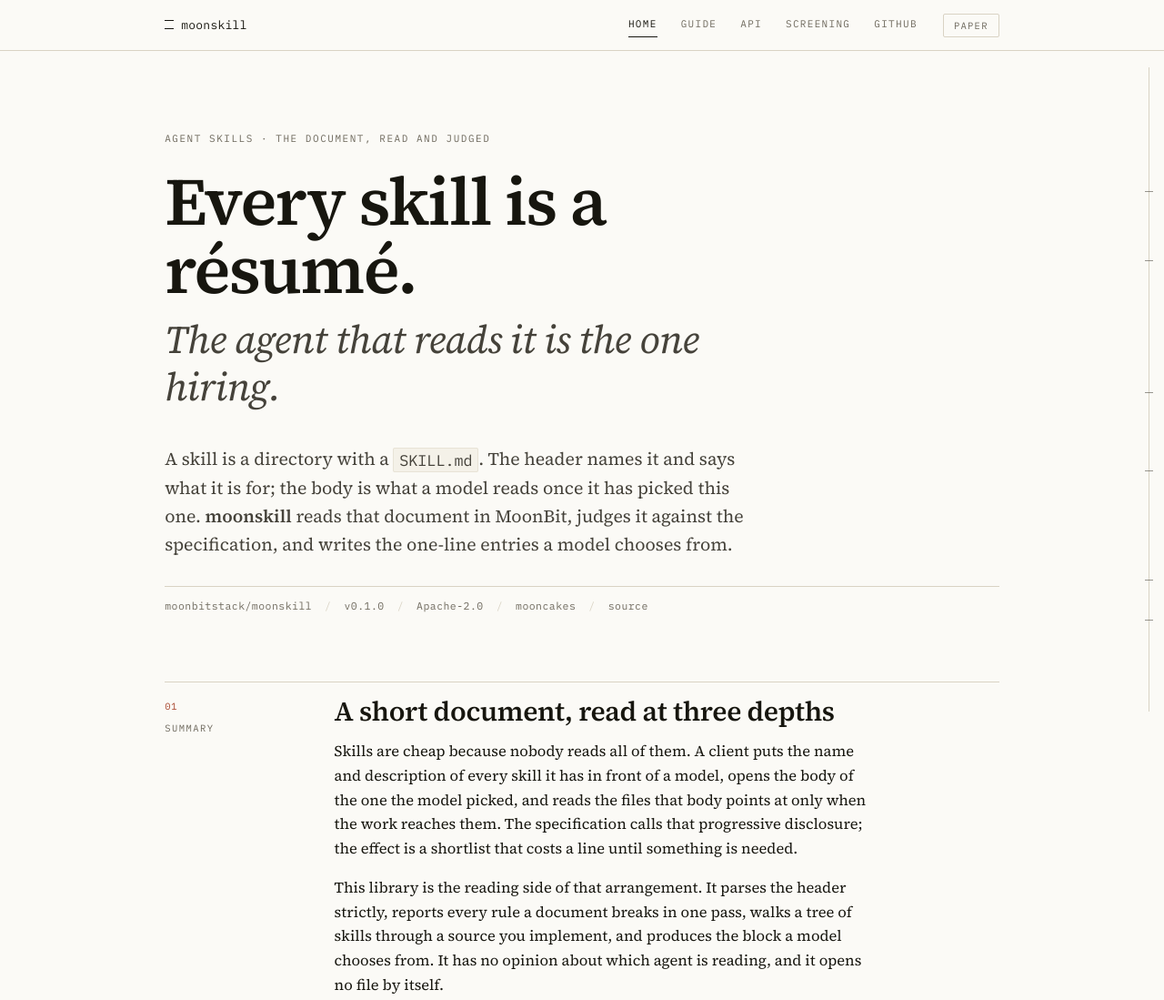
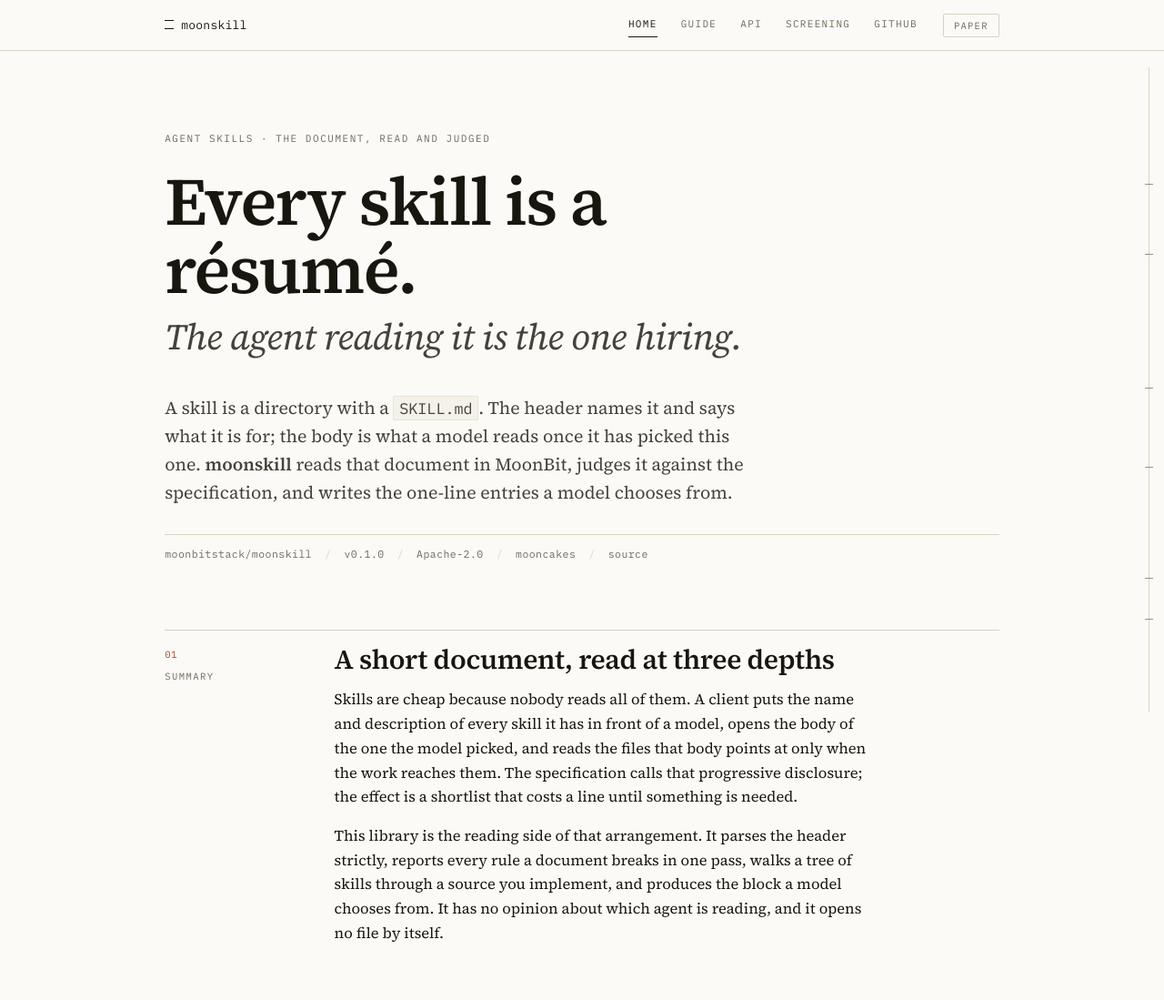
Before and after one commit to moonbitstack/moonskill, a plain HTML site: page docs/index.html in a window 1280 px wide. Shown: the top 1099 px of the page at 91% size. Drawn offline with Linux system fonts and the light colour scheme; a script that the page names is missing.

Commit message:
docs(moonskill): let the headline stand on one line.
A measure in characters made the subtitle break after "one", leaving "hiring." alone
under it. The measure is now in pixels, wide enough for the sentence and still
narrow enough that the name stays one line.

Signed-off-by: Leo Cheng (heke1228) <chengkelfan@qq.com>

```diff
--- a/docs/index.html
+++ b/docs/index.html
@@ -40,7 +40,7 @@
 
   <section class="hero">
     <p class="eyebrow">Agent Skills &middot; the document, read and judged</p>
-    <h1>Every skill is a résumé.<em>The agent that reads it is the one hiring.</em></h1>
+    <h1>Every skill is a résumé.<em>The agent reading it is the one hiring.</em></h1>
     <p class="standfirst">A skill is a directory with a <code>SKILL.md</code>. The header names it and says what it is for; the body is what a model reads once it has picked this one. <strong>moonskill</strong> reads that document in MoonBit, judges it against the specification, and writes the one-line entries a model chooses from.</p>
     <p class="contact">
       <span>moonbitstack/moonskill</span>
--- a/docs/style.css
+++ b/docs/style.css
@@ -261,7 +261,7 @@ h1 {
   letter-spacing: -0.024em;
   font-weight: 600;
   margin: 0;
-  max-width: 15ch;
+  max-width: 660px;
 }
 
 h1 em {
@@ -269,7 +269,7 @@ h1 em {
   font-style: italic;
   font-weight: 400;
   color: var(--ink-soft);
-  font-size: 0.58em;
+  font-size: 0.54em;
   letter-spacing: -0.012em;
   line-height: 1.22;
   margin-top: 0.28em;
```
